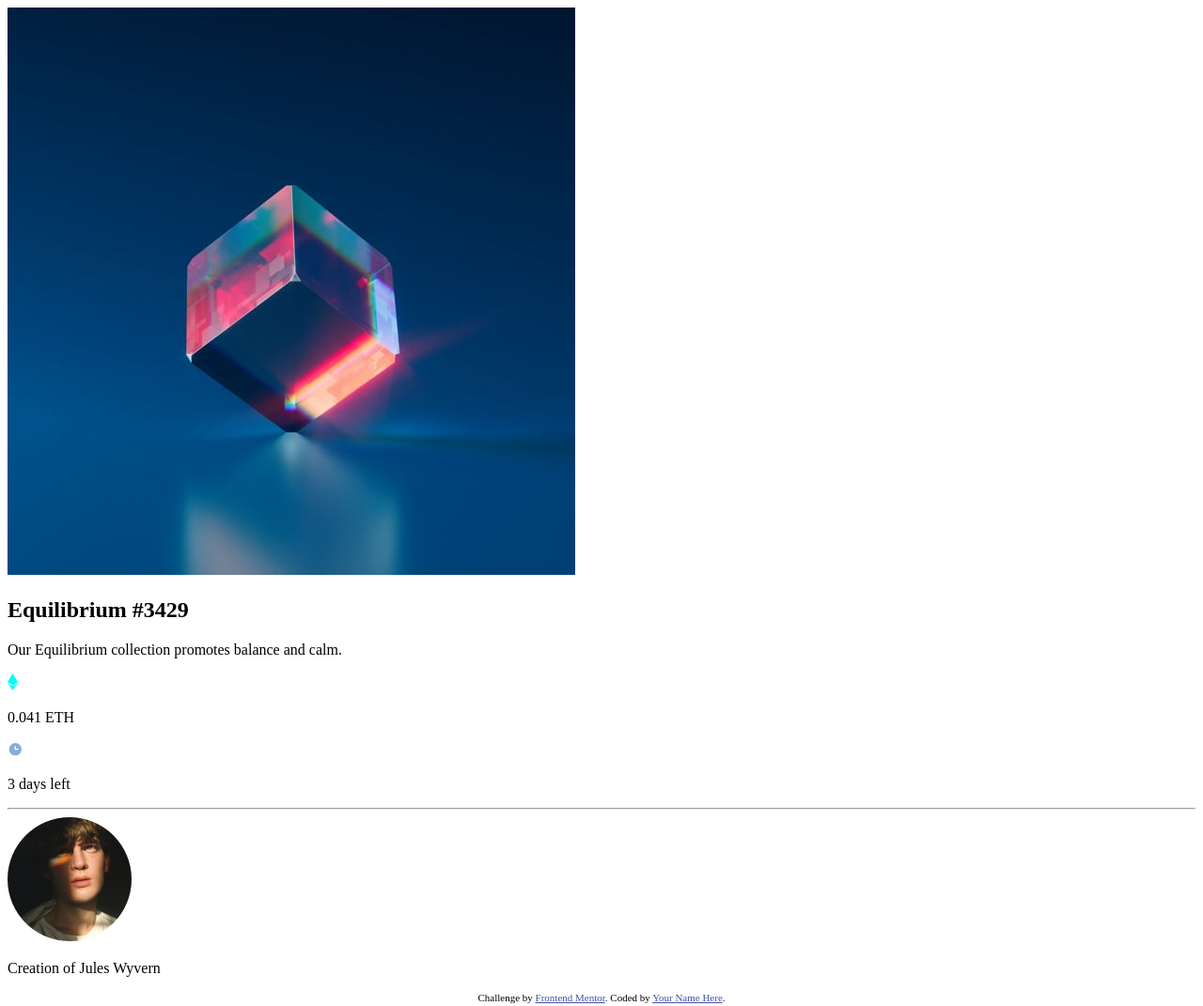
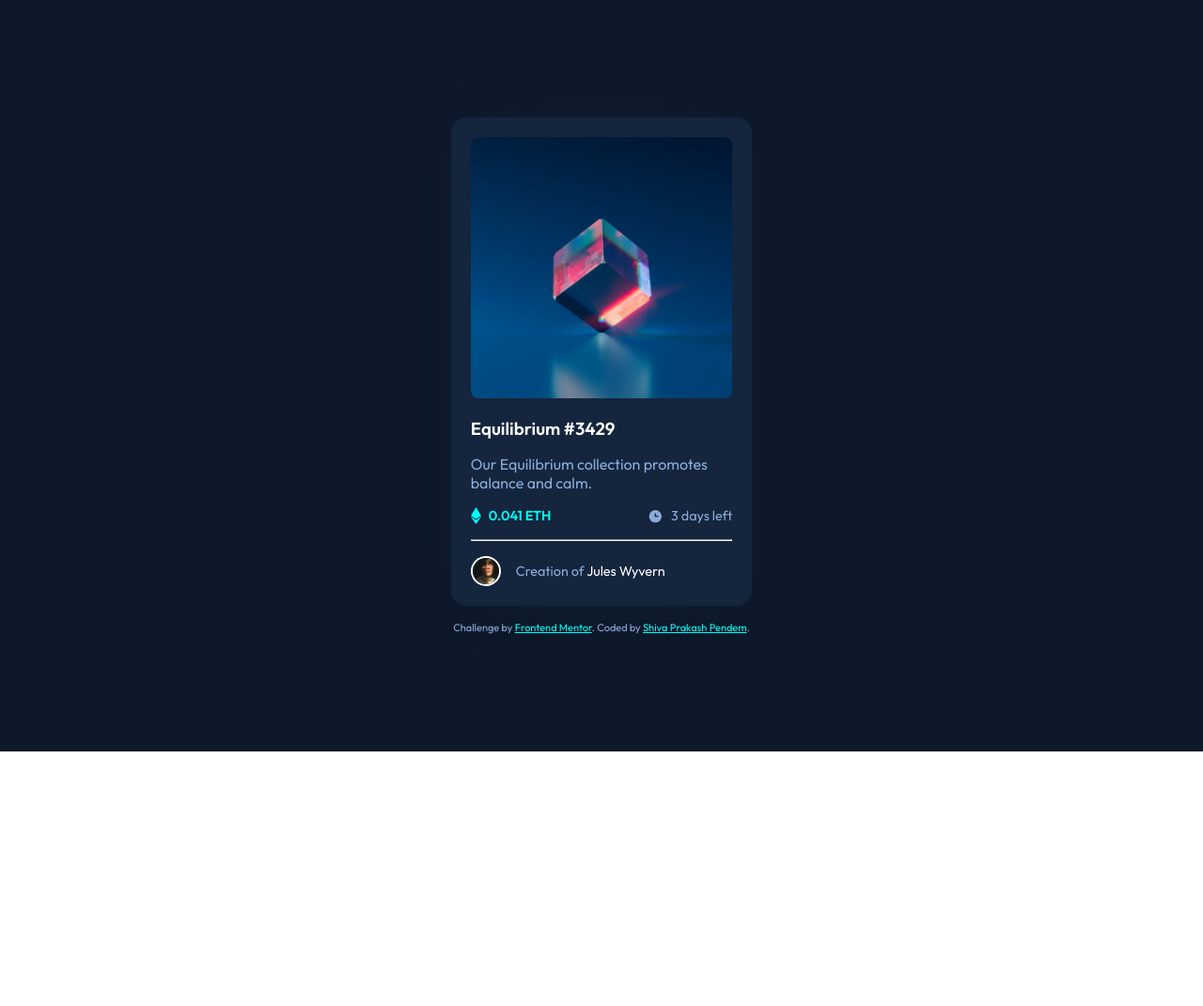
Before and after one commit to shivaprakash-sudo/nft-preview-card-component, a plain HTML site: page index.html in a window 1280 px wide. Shown: the whole page at 94% size. After the commit the page ends 800 px from the top, so only its background shows below. Drawn offline with Linux system fonts and the light colour scheme.

Commit message:
finish coding

```diff
--- a/index.html
+++ b/index.html
@@ -13,30 +13,39 @@
 </head>
 
 <body>
-  <main class="container">
-    <article class="card">
-      <div class="card__img">
-        <img src="./images/image-equilibrium.jpg" alt="Equilibrium">
+  <main class="container flex col items-center">
+    <article class="card flex col gap-1">
+      <div class="card__img transition-smooth">
+        <img class="card__img-border" src="./images/image-equilibrium.jpg" alt="Equilibrium">
+        <div class="card__img-hover">
+          <img class="card__img-border" src="./images/icon-view.svg" alt="Eye icon">
+        </div>
       </div>
-      <h2>Equilibrium #3429</h2>
+      <h3 class="text-white text-bold hover-text-secondary transition-smooth ">Equilibrium #3429</h3>
       <p class="text-light">Our Equilibrium collection promotes balance and calm.</p>
-      <div class="felx items-center">
-        <img src="./images/icon-ethereum.svg" alt="Ethereum icon">
-        <p>0.041 ETH</p>
-      </div>
-      <div class="flex items-center">
-        <img src="./images/icon-clock.svg" alt="Clock icon">
-        <p>3 days left</p>
+      <div class="flex justify-between items-center">
+        <div class="flex gap-sm items-center">
+          <img src="./images/icon-ethereum.svg" alt="Ethereum icon">
+          <p class="text-secondary text-sm text-bold">0.041 ETH</p>
+        </div>
+        <div class="flex gap-sm items-center">
+          <img src="./images/icon-clock.svg" alt="Clock icon">
+          <p class="text-light text-sm">3 days left</p>
+        </div>
       </div>
       <hr>
-      <div class="flex items-center">
+      <div class="flex gap-1 items-center">
         <img class="avatar" src="./images/image-avatar.png" alt="Avatar">
-        <p>Creation of Jules Wyvern</p>
+        <p class="text-sm"><span class="text-light">Creation of</span> <span
+            class="text-white hover-text-secondary transition-smooth">Jules Wyvern</span></p>
       </div>
     </article>
-    <div class="attribution">
-      Challenge by <a href="https://www.frontendmentor.io?ref=challenge" target="_blank">Frontend Mentor</a>.
-      Coded by <a href="#">Your Name Here</a>.
+    <div class="attribution text-light">
+      Challenge by <a class="text-secondary" href="https://www.frontendmentor.io?ref=challenge" target="_blank">Frontend
+        Mentor</a>.
+      Coded by <a class="text-secondary" href="https://www.frontendmentor.io/profile/shivaprakash-sudo"
+        target="_blank">Shiva Prakash
+        Pendem</a>.
     </div>
   </main>
 </body>
--- a/style.css
+++ b/style.css
@@ -8,28 +8,161 @@
     --clr-secondary: hsl(178, 100%, 50%);
 
     --clr-neutral-100: hsl(0, 0%, 100%);
+    --clr-neutral-150: hsla(0, 0%, 60%);
     --clr-neutral-200: hsl(215, 32%, 27%);
     --clr-neutral-300: hsl(216, 50%, 16%);
     --clr-neutral-400: hsl(217, 54%, 11%);
 
     /* font styles */
     --ff-base: 'Outfit', sans-serif;
-    --fs-base: 1.125rem;
+    --fs-base: 1rem;
     --fw-300: 300;
     --fw-400: 400;
     --fw-600: 600;
+}
+
+* {
+    margin: 0;
+    padding: 0;
+    box-sizing: border-box;
+    /* outline: 1px solid red; */
 }
 
 img {
     max-width: 100%;
 }
 
+hr {
+    color: var(--clr-neutral-200);
+}
+
+body {
+    font-family: var(--ff-base);
+    font-size: var(--fs-base);
+}
+
+/* utility classes */
+.flex {
+    display: flex;
+}
+
+.gap-1 {
+    gap: 1rem;
+}
+
+.gap-sm {
+    gap: 0.5rem;
+}
+
+.col {
+    flex-direction: column;
+}
+
+.items-center {
+    align-items: center;
+}
+
+.justify-between {
+    justify-content: space-between;
+}
+
+.text-sm {
+    font-size: 0.9rem;
+}
+
+.text-bold {
+    font-weight: var(--fw-600);
+}
+
+.text-white {
+    color: var(--clr-neutral-100);
+}
+
+.text-light {
+    color: var(--clr-primary);
+}
+
+.text-secondary,
+.hover-text-secondary:hover {
+    color: var(--clr-secondary);
+}
+
+.hover-text-secondary {
+    cursor: pointer;
+}
+
+.transition-smooth {
+    transition: all 250ms ease-in-out;
+    -webkit-transition: all 250ms ease-in-out;
+    -moz-transition: all 250ms ease-in-out;
+    -ms-transition: all 250ms ease-in-out;
+    -o-transition: all 250ms ease-in-out;
+}
+
+/* individual styles */
+.container {
+    min-height: 100vh;
+    justify-content: center;
+    background-color: var(--clr-neutral-400);
+}
+
+.card {
+    width: min(95%, 20rem);
+    padding: 1.3rem;
+    margin-inline: auto;
+    background-color: var(--clr-neutral-300);
+    box-shadow: 0 0 3rem -1.5rem var(--clr-neutral-300);
+    border-radius: 1rem;
+    -webkit-border-radius: 1rem;
+    -moz-border-radius: 1rem;
+    -ms-border-radius: 1rem;
+    -o-border-radius: 1rem;
+}
+
+.card__img {
+    position: relative;
+    cursor: pointer;
+}
+
+.card__img-hover {
+    display: none;
+    position: absolute;
+    top: 50%;
+    left: 50%;
+    transform: translate(-50%, -50%);
+    -webkit-transform: translate(-50%, -50%);
+    -moz-transform: translate(-50%, -50%);
+    -ms-transform: translate(-50%, -50%);
+    -o-transform: translate(-50%, -50%);
+}
+
+.card__img-border {
+    overflow: hidden;
+    border-radius: 0.5rem;
+    -webkit-border-radius: 0.5rem;
+    -moz-border-radius: 0.5rem;
+    -ms-border-radius: 0.5rem;
+    -o-border-radius: 0.5rem;
+}
+
+.card__img:hover .card__img-hover {
+    display: block;
+}
+
+.avatar {
+    width: 2rem;
+    height: 2rem;
+    border: 2px solid var(--clr-neutral-100);
+    border-radius: 50%;
+    -webkit-border-radius: 50%;
+    -moz-border-radius: 50%;
+    -ms-border-radius: 50%;
+    -o-border-radius: 50%;
+}
+
 /* attribution */
 .attribution {
-    font-size: 11px;
+    margin-block-start: 1rem;
+    font-size: 0.6875rem;
     text-align: center;
 }
-
-.attribution a {
-    color: hsl(228, 45%, 44%);
-}
```
